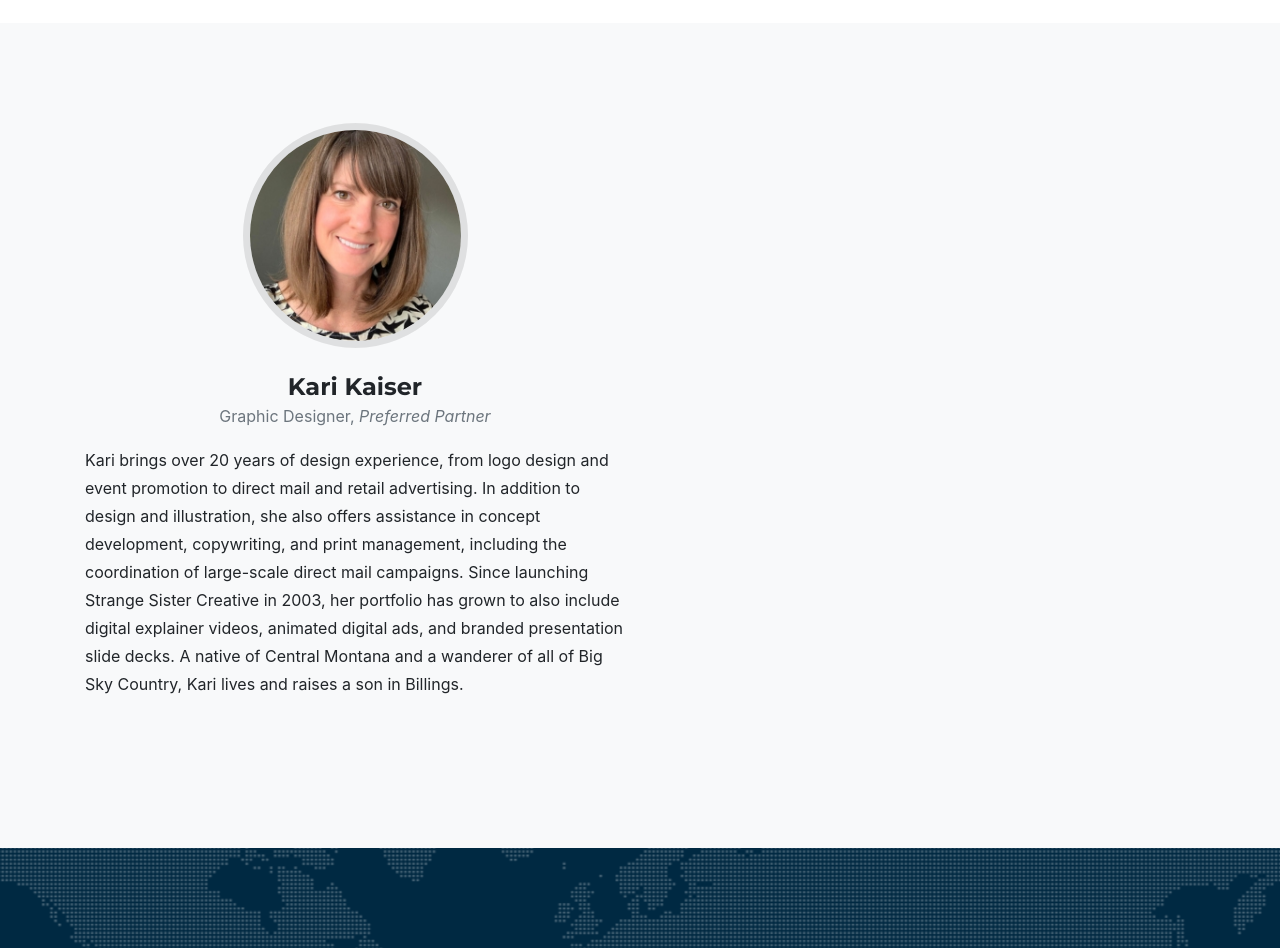
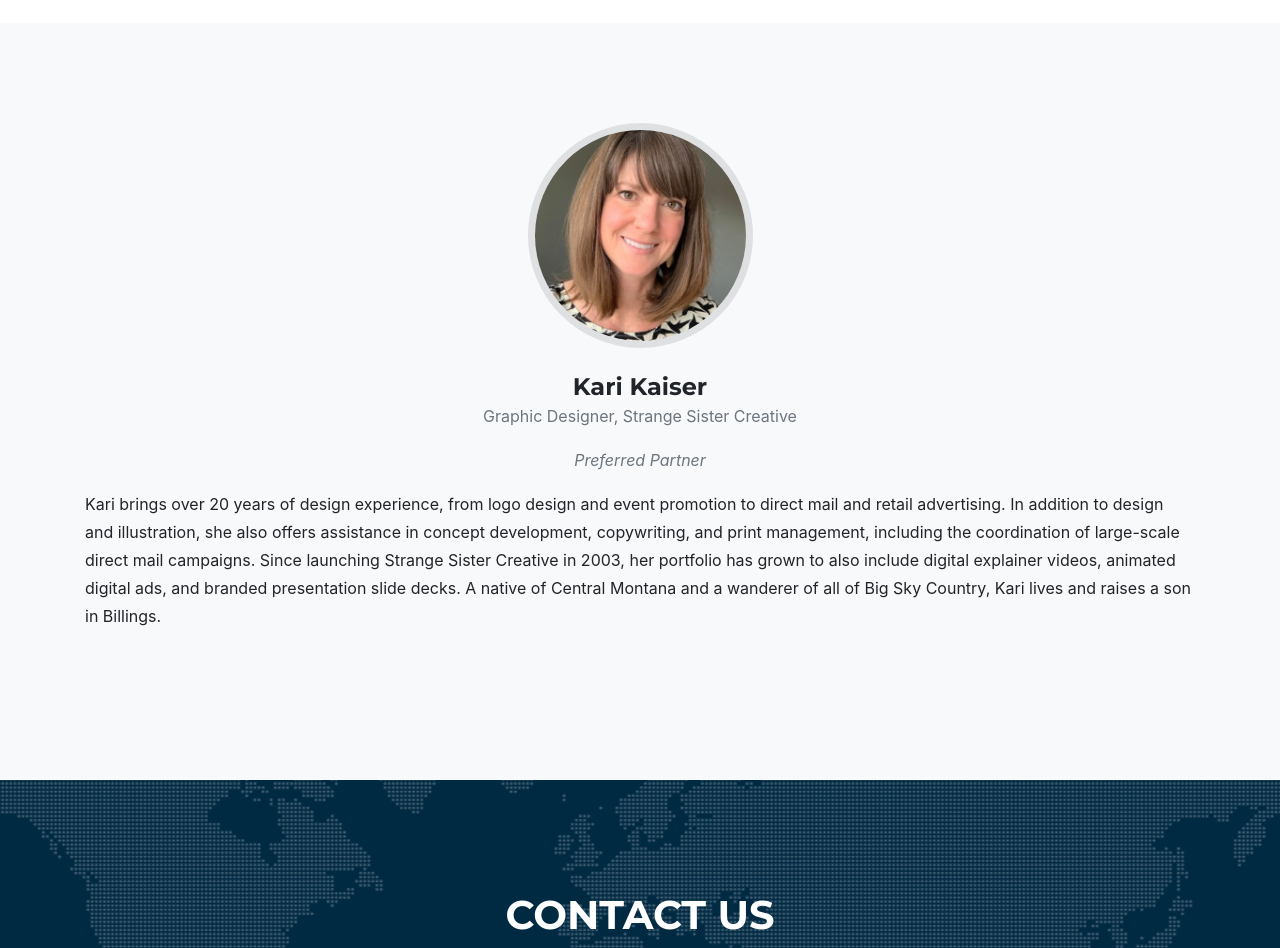
Before and after one commit to pnutbutter/treasure-state-strategies, a plain HTML site: page index.html in a window 1280 px wide. Shown: the part 4160-5108 px from the top of the page. Drawn offline with Linux system fonts and the light colour scheme; a web font is replaced by a local one.

Commit message:
updates to contacts

```diff
--- a/index.html
+++ b/index.html
@@ -967,11 +967,12 @@ relationships.
 <section class="bg-light page-section">
   <div class="container">
     <div class="row">
-      <div class="col-sm-6">
+      <div class="col-sm-12">
         <div class="team-member">
         <img class="mx-auto rounded-circle" src="assets/img/keri_headshot.jpg" alt="Kari Kaiser photo">
         <h4>Kari Kaiser</h4>
-        <p class="text-muted">Graphic Designer, <em>Preferred Partner</em></p>
+        <p class="text-muted">Graphic Designer, Strange Sister Creative</p>
+        <p class="text-muted"><em>Preferred Partner</em></p>
         <p class="text-left">Kari brings over 20 years of design experience, from logo design and event promotion to direct mail and retail advertising. In addition to design and illustration, she also offers assistance in concept development, copywriting, and print management, including the coordination of large-scale direct mail campaigns. Since launching Strange Sister Creative in 2003, her portfolio has grown to also include digital explainer videos, animated digital ads, and branded presentation slide decks. A native of Central Montana and a wanderer of all of Big Sky Country, Kari lives and raises a son in Billings. </p>
         </div>
       </div>
```
